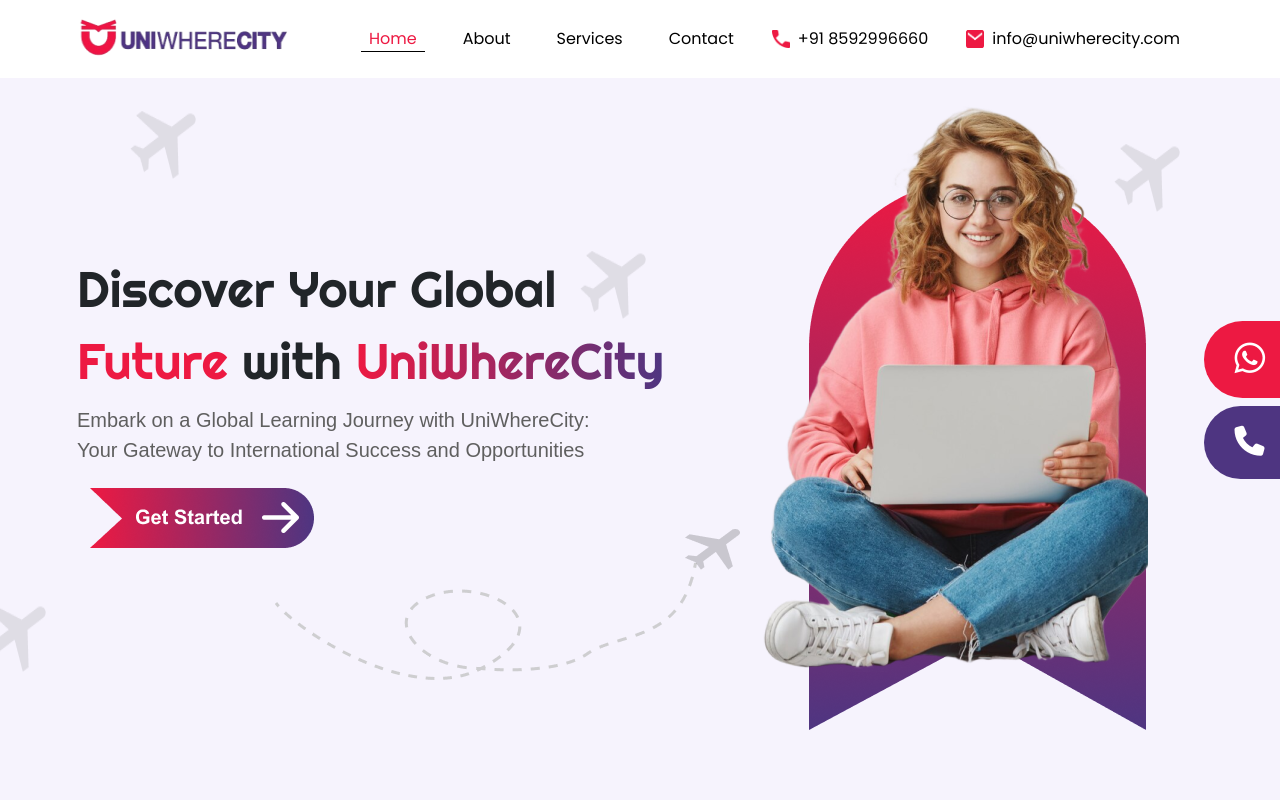
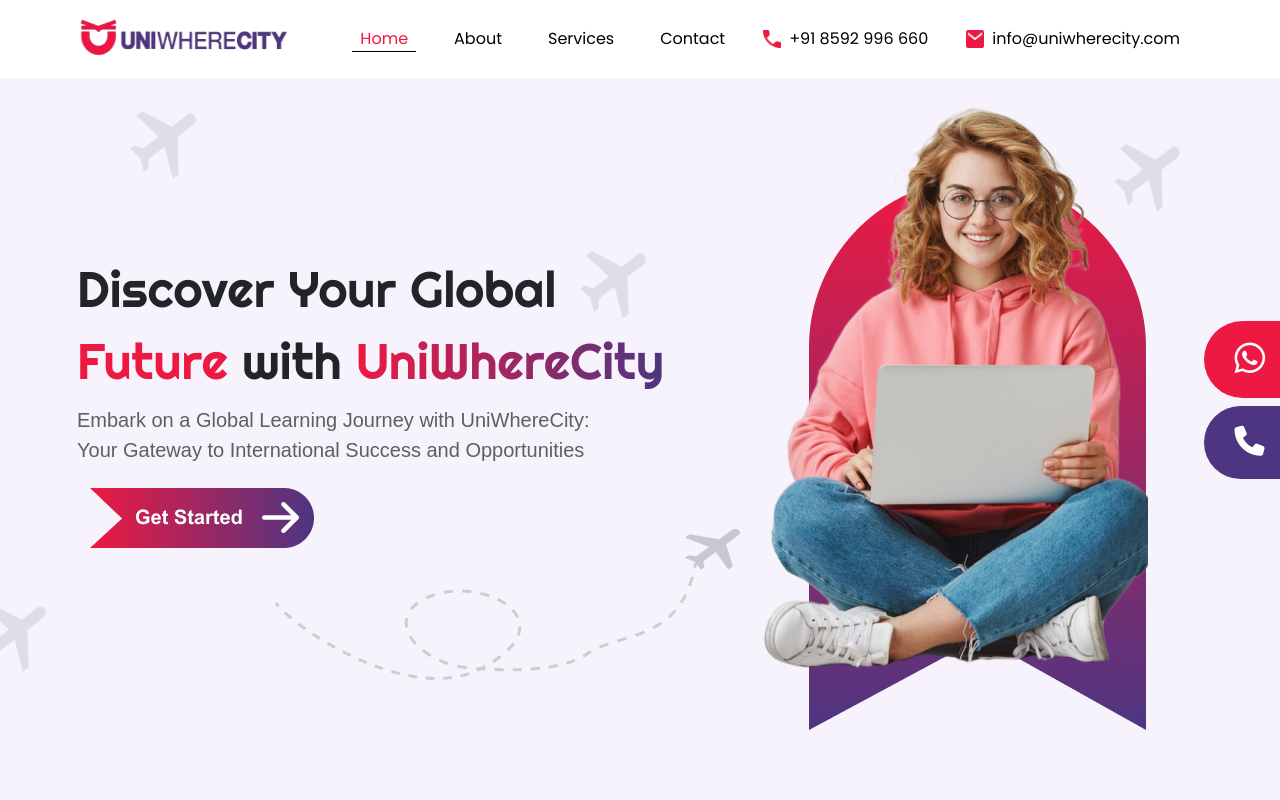
Before and after one commit to codtechy/uniwherecity, a plain HTML site: page index.html in a window 1280 px wide. Shown: the top 800 px of the page. Drawn offline with nearby package versions, Linux system fonts and the light colour scheme.

Commit message:
Update index.html

```diff
--- a/index.html
+++ b/index.html
@@ -92,7 +92,7 @@
               class="nav-item d-flex justify-content-center align-items-center"
             >
               <img src="./images/icons/phone.png" alt="" />
-              <a class="nav-link" href="#">+91 8592996660</a>
+              <a class="nav-link" href="#">+91 8592 996 660</a>
             </li>
             <li
               class="nav-item d-flex justify-content-center align-items-center"
```
